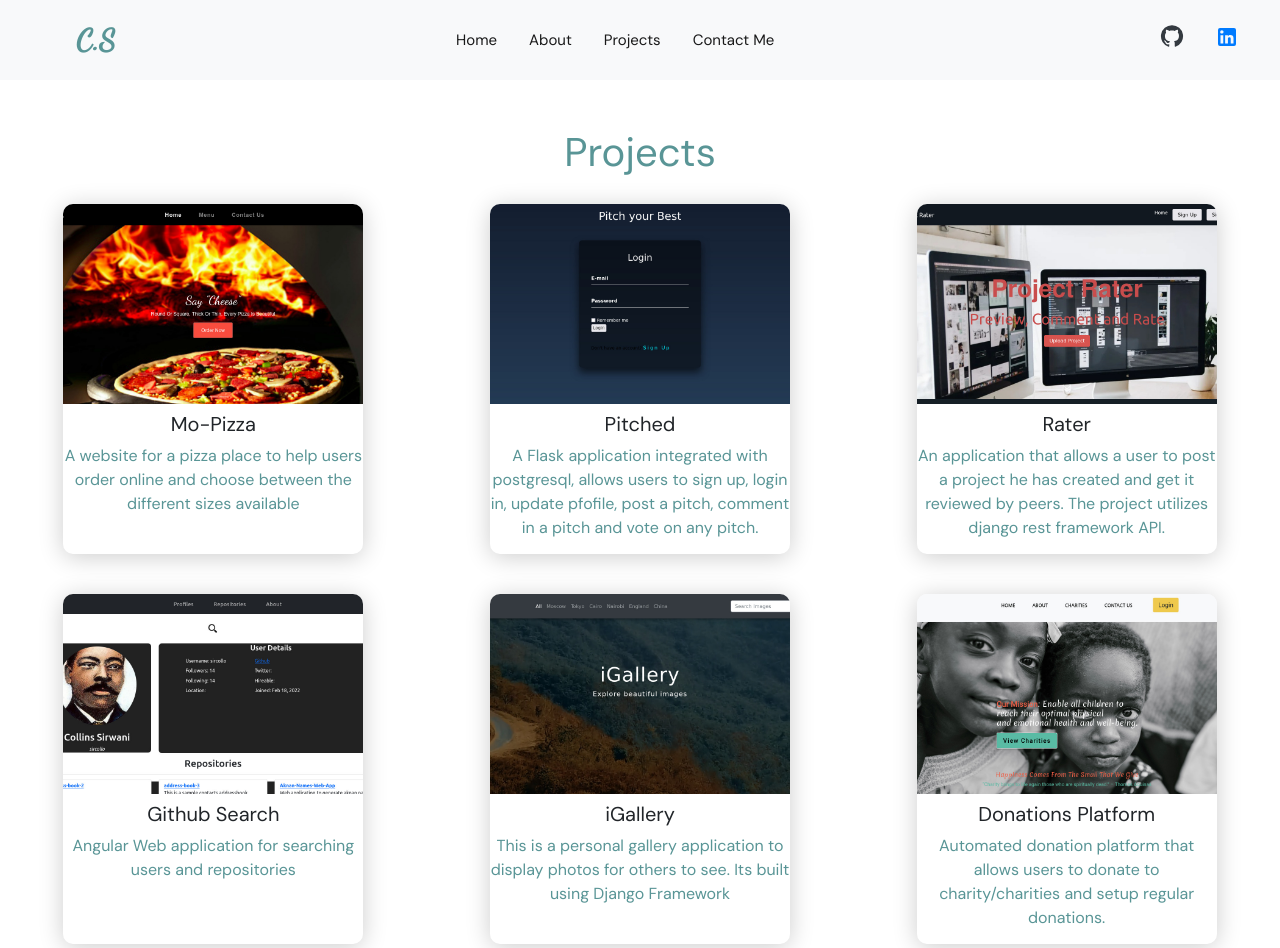
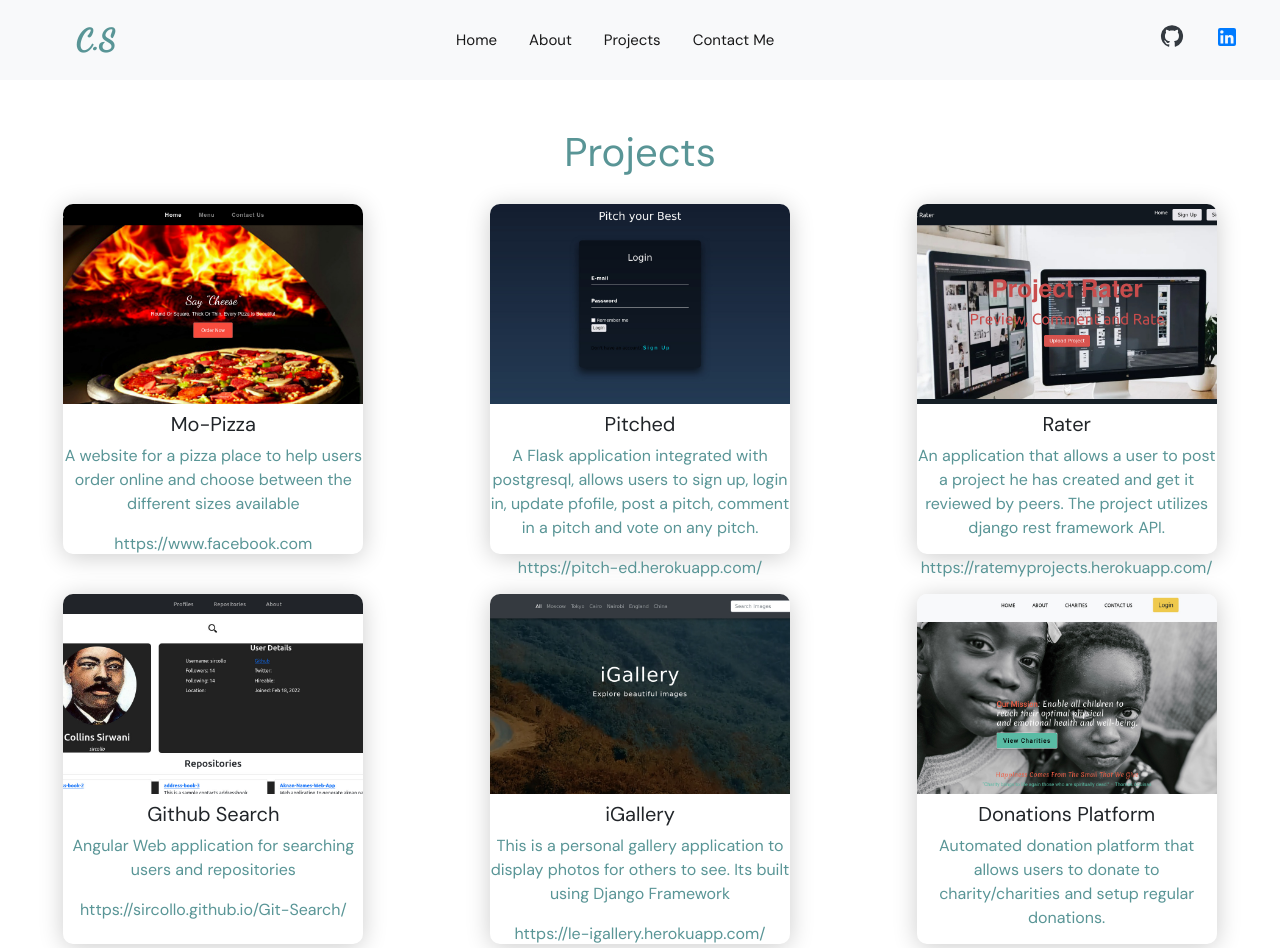
Before and after one commit to sircollo/react-portfolio, a React (Create React App) app: page /projects in a window 1280 px wide. Shown: the top 948 px of the page. Built offline with nearby package versions, Linux system fonts and the light colour scheme.

Commit message:
Ft:  add links to live sites

```diff
--- a/src/Projects/ProjectList.js
+++ b/src/Projects/ProjectList.js
@@ -9,36 +9,36 @@ export const ProjectList = [
     name:"Mo-Pizza",
     image:MoPizza,
     description:"A website for a pizza place to help users order online and choose between the different sizes available",
-    link:""
+    link:"https://www.facebook.com"
   },
   {
     name:"Pitched",
     image:Pitched,
     description:"A Flask application integrated with postgresql, allows users to sign up, login in, update pfofile, post a pitch, comment in a pitch and vote on any pitch.",
-    link:""
+    link:"https://pitch-ed.herokuapp.com/"
   },
   {
     name:"Rater",
     image:ProjectsRater,
     description:"An application that allows a user to post a project he has created and get it reviewed by peers. The project utilizes django rest framework API.",
-    link:""
+    link:"https://ratemyprojects.herokuapp.com/"
   },
   {
     name:"Github Search",
     image:Gitsearch,
     description:"Angular Web application for searching users and repositories",
-    link:""
+    link:"https://sircollo.github.io/Git-Search/"
   },
   {
     name:"iGallery",
     image:Igallery,
     description:"This is a personal gallery application to display photos for others to see. Its built using Django Framework",
-    link:""
+    link:"https://le-igallery.herokuapp.com/"
   },
   {
     name:"Donations Platform",
     image:DonationsPlatform,
     description:"Automated donation platform that allows users to donate to charity/charities and setup regular donations.",
-    link:""
+    link:"https://rachelnk.github.io/Fund-Flow/"
   }
 ]
```
